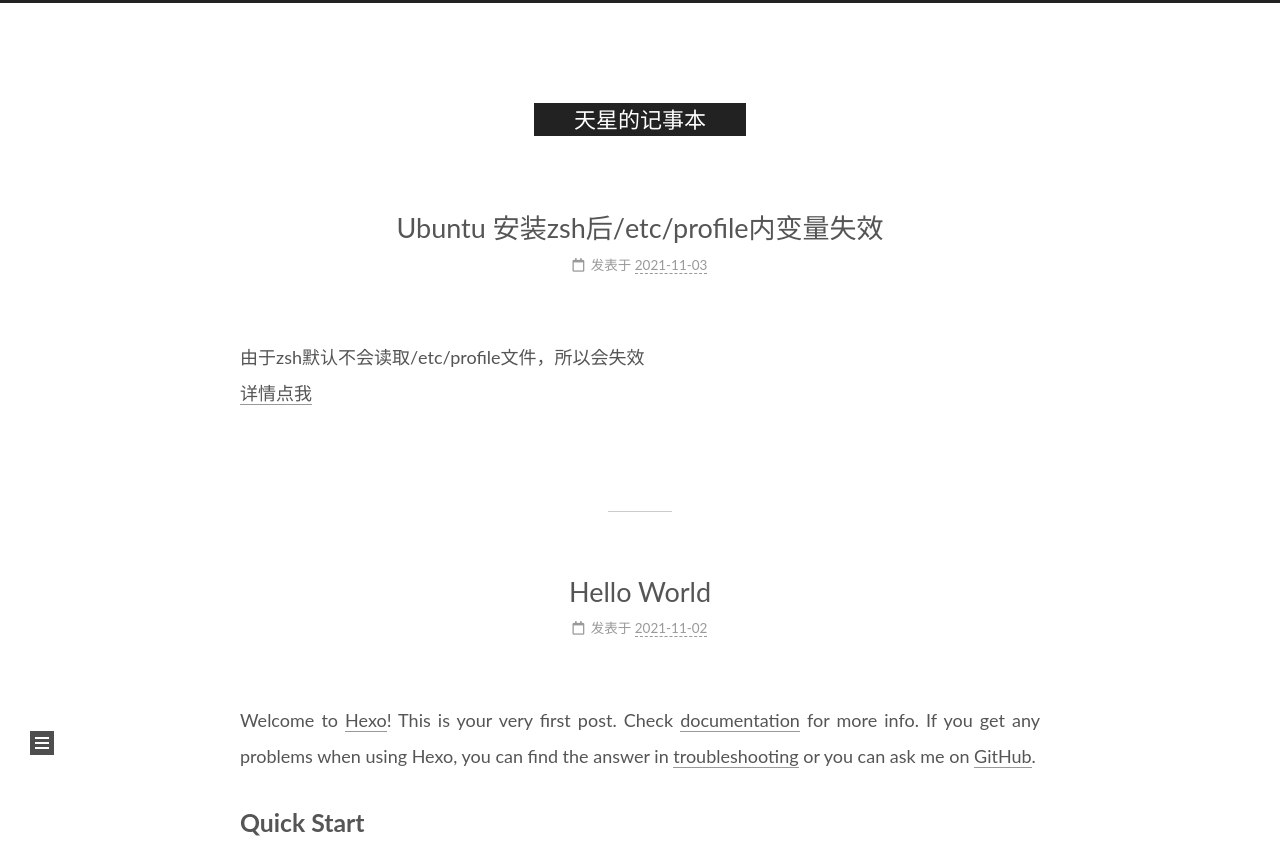
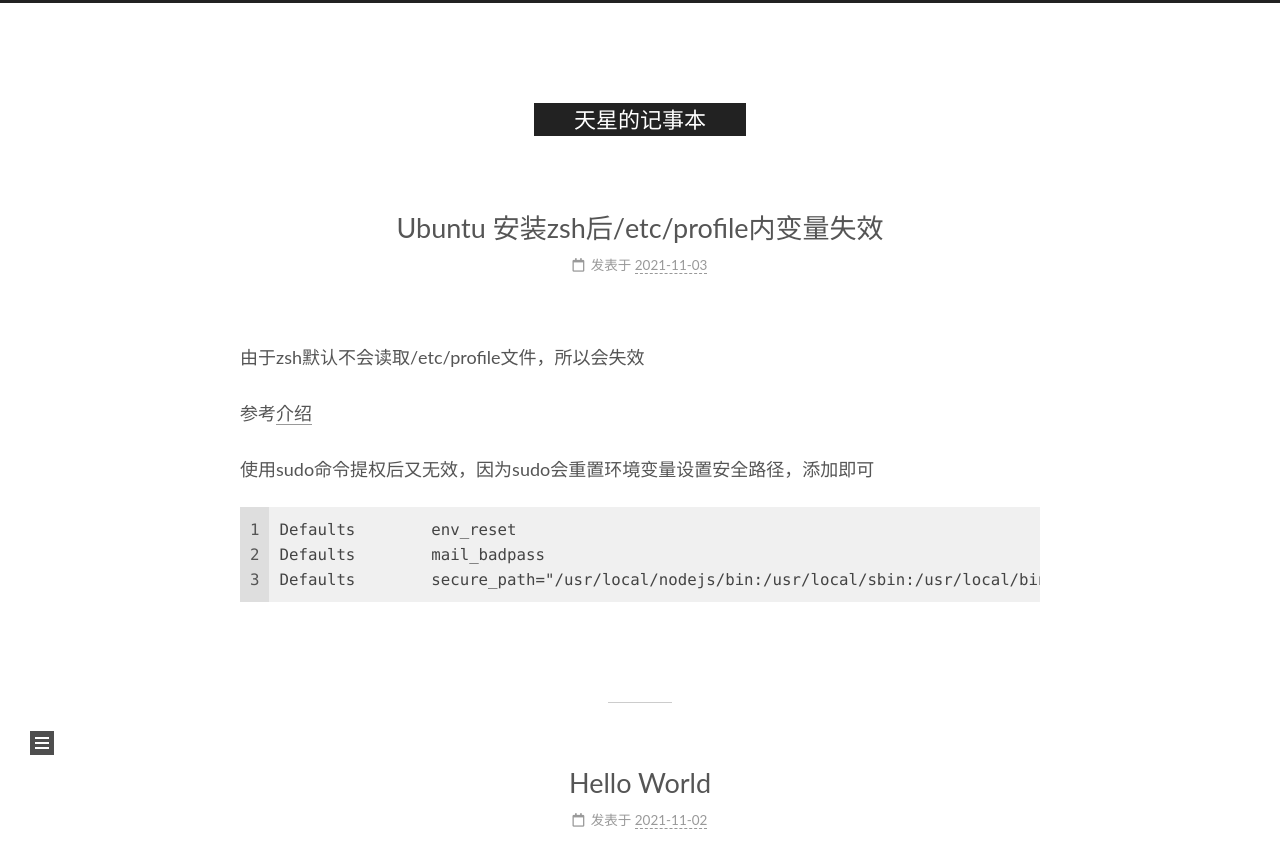
Before and after one commit to huangtianxing/huangtianxing, a plain HTML site: page index.html in a window 1280 px wide. Shown: the top 844 px of the page. Drawn offline with nearby package versions, Linux system fonts and the light colour scheme.

Commit message:
Site updated: 2021-11-03 13:46:12

```diff
--- a/index.html
+++ b/index.html
@@ -179,7 +179,7 @@
       <span class="post-meta-item-text">发表于</span>
 
 
-      <time title="创建时间：2021-11-03 05:27:21 / 修改时间：20:38:35" itemprop="dateCreated datePublished" datetime="2021-11-03T05:27:21+08:00">2021-11-03</time>
+      <time title="创建时间：2021-11-03 05:27:21 / 修改时间：21:45:55" itemprop="dateCreated datePublished" datetime="2021-11-03T05:27:21+08:00">2021-11-03</time>
     </span>
 
 
@@ -192,7 +192,10 @@
 
 
     <div class="post-body" itemprop="articleBody">
-          <p>由于zsh默认不会读取/etc/profile文件，所以会失效<br><a target="_blank" rel="noopener" href="https://unix.stackexchange.com/questions/537637/sshing-into-system-with-zsh-as-default-shell-doesnt-run-etc-profile">详情点我</a></p>
+          <p>由于zsh默认不会读取/etc/profile文件，所以会失效</p>
+<p>参考<a target="_blank" rel="noopener" href="https://unix.stackexchange.com/questions/537637/sshing-into-system-with-zsh-as-default-shell-doesnt-run-etc-profil">介绍</a></p>
+<p>使用sudo命令提权后又无效，因为sudo会重置环境变量设置安全路径，添加即可</p>
+<figure class="highlight plaintext"><table><tr><td class="gutter"><pre><span class="line">1</span><br><span class="line">2</span><br><span class="line">3</span><br></pre></td><td class="code"><pre><span class="line">Defaults        env_reset</span><br><span class="line">Defaults        mail_badpass</span><br><span class="line">Defaults        secure_path=&quot;/usr/local/nodejs/bin:/usr/local/sbin:/usr/local/bin:/usr/sbin:/usr/bin:/sbin:/bin:/snap/bin&quot;</span><br></pre></td></tr></table></figure>
 
 
     </div>
```
Also changed, not shown: 2021/11/02/Ubuntu-安装zsh后-etc-profile内变量失效/index.html (+8 -5 lines).
